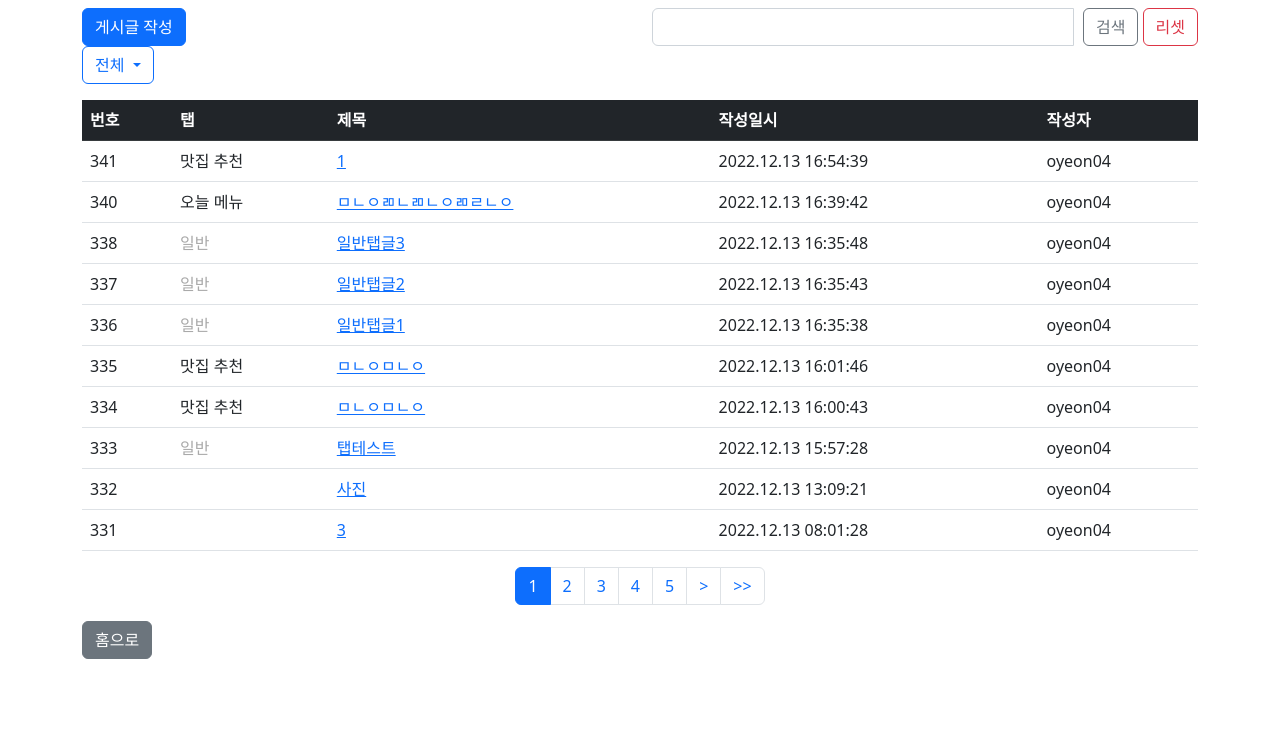
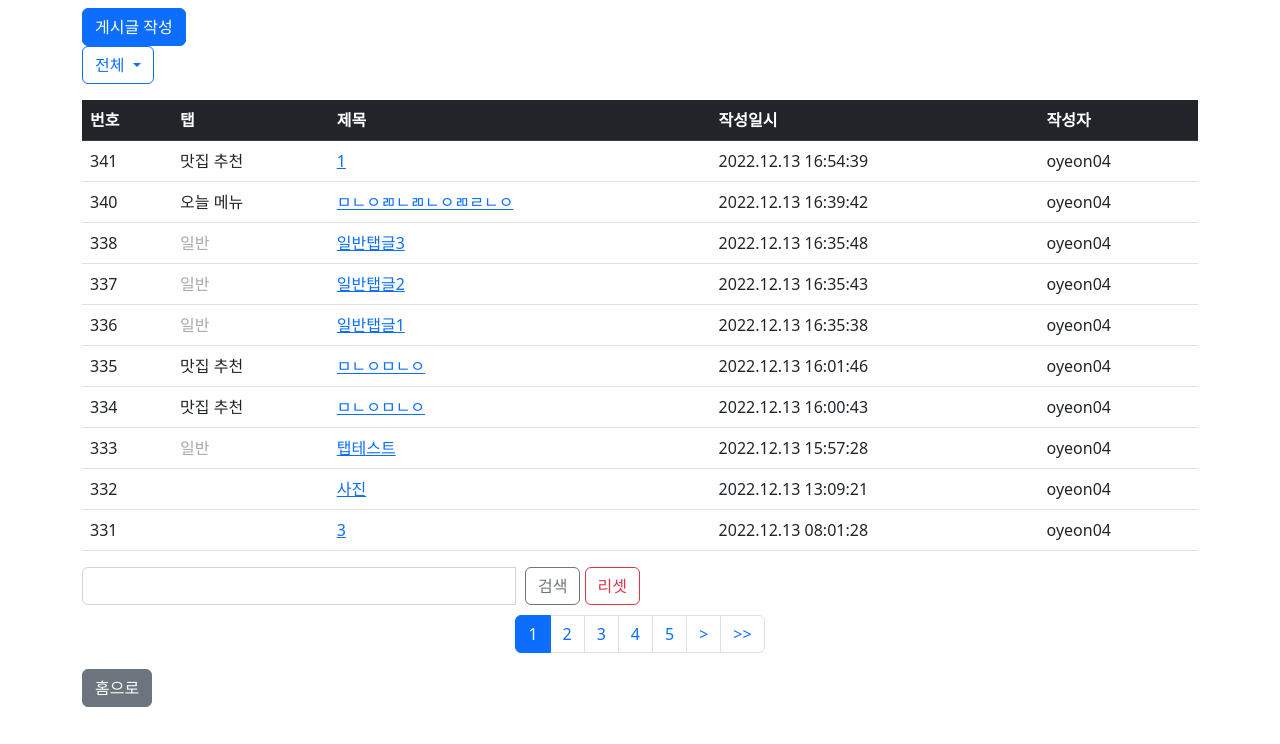
Before and after one commit to aplustudy/menu, a Flask app: page /board/ in a window 1280 px wide. Shown: the part 56-800 px from the top of the page. Run offline with Flask 2, Linux system fonts and the light colour scheme; data comes from the database, SQL or seed files in the repository; some libraries are stand-ins or nearby versions.

Commit message:
navbar, 리다이렉트

```diff
--- a/static/js/navbar.js
+++ b/static/js/navbar.js
@@ -8,23 +8,26 @@ $(document).ready(
       success: function (response) {
           if (response['result'] == 'success') {
               let name = response['name']
-              login_name = name
               $("#myname2").text(name + "님, 환영합니다!");
+              let html =
+              `<li><a class="dropdown-item" href="/user_page">내정보 보기</a></li>
+              <li><a class="dropdown-item" onclick="logout()" value="로그아웃" href="/">로그아웃</a></li>`
+              $("#dropdown").append(html)
           } else {
-              console.log(response['msg'])
+              let html =
+              `<li><a class="dropdown-item" href="/login">로그인</a></li>
+              <li><a class="dropdown-item" href="/join" value="회원가입" href="/">회원가입</a></li>`
+              $("#dropdown").append(html)
           }
       }
   })
 });
 
-  // 로그아웃 추가_토큰삭제
-  function logout() {
-    console.log('logout!')
-    $.removeCookie('mytoken', {path: '/'});
-
-  }
-
-
+// 로그아웃 추가_토큰삭제
+function logout() {
+  console.log('logout!')
+  $.removeCookie('mytoken', {path: '/'});
+}
 
 const userId = ''
 
@@ -118,10 +121,7 @@ class NavBar extends HTMLElement {
                     <a class="nav-link dropdown-toggle" href="#" role="button" data-bs-toggle="dropdown" aria-expanded="false">
                       내정보
                     </a>
-                    <ul class="dropdown-menu">
-                      <li><a class="dropdown-item" href="/user_page">내정보 보기</a></li>
-                      <li><a class="dropdown-item" href="/login">로그인</a></li>
-                      <li><a class="dropdown-item" onclick="logout()" value="로그아웃" href="/">로그아웃</a></li>
+                    <ul class="dropdown-menu" id="dropdown">
                     </ul>
                   </li>
                 </ul>
--- a/templates/board_list.html
+++ b/templates/board_list.html
@@ -4,10 +4,11 @@
     <meta charset="UTF-8">
     <meta http-equiv="X-UA-Compatible" content="IE=edge">
     <meta name="viewport" content="width=device-width, initial-scale=1.0">
-    <script src="/static/js/navbar.js" defer></script>
     <script src="https://ajax.googleapis.com/ajax/libs/jquery/3.5.1/jquery.min.js"></script>
     <script src="https://cdnjs.cloudflare.com/ajax/libs/jquery-cookie/1.4.1/jquery.cookie.min.js"></script>
     <link href="https://cdn.jsdelivr.net/npm/bootstrap@5.2.2/dist/css/bootstrap.min.css" rel="stylesheet" integrity="sha384-Zenh87qX5JnK2Jl0vWa8Ck2rdkQ2Bzep5IDxbcnCeuOxjzrPF/et3URy9Bv1WTRi" crossorigin="anonymous">
+    <script src="/static/js/navbar.js" defer></script>
+    <script src="/static/js/board_list.js" defer></script>
     <title>Document</title>
 </head>
 
@@ -23,10 +24,11 @@
     {% set last_page = (board_list.total+9) // 10 %}
     {% set last_page_group = (last_page-1) // ppg + 1 %}
 
-    <!-- 검색 -->
     <div class="row my-3">
-        <div class="col-6">
+        <div class="row-3">
+            <!-- 게시글 작성 버튼 -->
             <a href="{{ url_for('board.create') }}" class="btn btn-primary">게시글 작성</a>
+            <!-- 드롭다운 메뉴 START -->
             <div class="dropdown">
                 <button class="btn btn-outline-primary dropdown-toggle" type="button" id="dropdownMenuButton1" data-bs-toggle="dropdown" aria-expanded="false">
                 {{tab or '전체'}}
@@ -57,15 +59,7 @@
                     {% endif %}
                 </ul>
             </div>
-        </div>
-        <div class="col-6">
-            <div class="input-group">
-                <input type="text" id="search_kw" class="form-control" value="{{ kw or '' }}" style="margin-right:10px">
-                <div class="input-group-append">
-                    <button class="btn btn-outline-secondary" type="button" id="btn_search">검색</button>
-                    <button class="btn btn-outline-danger" type="button" id="btn_search_reset">리셋</button>
-                </div>
-            </div>
+            <!-- 드롭다운 메뉴 END -->
         </div>
     </div>
 
@@ -116,7 +110,18 @@
         </tbody>
     </table>
 
-    <!-- 페이징처리 -->
+    <!-- 검색 버튼 그룹 -->
+    <div class="row-6" style="width:50% ; margin-bottom:10px ; justify-content: center;">
+        <div class="input-group" >
+            <input type="text" id="search_kw" class="form-control" value="{{ kw or '' }}" style="margin-right:10px">
+            <div class="input-group-append">
+                <button class="btn btn-outline-secondary" type="button" id="btn_search">검색</button>
+                <button class="btn btn-outline-danger" type="button" id="btn_search_reset">리셋</button>
+            </div>
+        </div>
+    </div>
+
+    <!-- 페이징처리 START -->
     <ul class="pagination justify-content-center">
         <!-- 맨앞 -->
         {% if board_list.page > ppg %}
@@ -157,65 +162,17 @@
         </li>
         {% endif %}
     </ul>
-    <!-- 페이징처리 -->
+    <!-- 페이징처리 END -->
+
+
     <!-- 검색 폼 -->
     <form class="searchArea" id="searchForm" method="get" action="{{ url_for('board._list') }}">
         <input type="hidden" id="kw" name="kw" value="{{ kw or '' }}">
         <input type="hidden" id="page" name="page" value="{{ page }}">
         <input type="hidden" id="tab" name="tab" value="{{ tab }}">
     </form>
-    <!-- 검색 폼 -->
-    <script type='text/javascript'>
-        const page_elements = document.getElementsByClassName("page-link");
-        Array.from(page_elements).forEach(function(element) {
-            element.addEventListener('click', function() {
-                document.getElementById('page').value = this.dataset.page;
-                document.getElementById('searchForm').submit();
-            });
-        });
-        const btn_search = document.getElementById("btn_search");
-        btn_search.addEventListener('click', function() {
-            document.getElementById('kw').value = document.getElementById('search_kw').value;
-            document.getElementById('page').value = 1;  // 검색버튼을 클릭할 경우 1페이지부터 조회한다.
-            document.getElementById('tab').value = document.getElementById('tab').value;
-            document.getElementById('searchForm').submit();
-        });
-        const btn_search_reset = document.getElementById("btn_search_reset");
-        btn_search_reset.addEventListener('click', function() {
-            document.getElementById('kw').value = ''
-            document.getElementById('page').value = 1;
-            document.getElementById('tab').value = document.getElementById('tab').value;
-            document.getElementById('searchForm').submit();
-        });
-        const tab0 = document.getElementById("tab0");
-        tab0.addEventListener('click', function() {
-            document.getElementById('kw').value = document.getElementById('search_kw').value;
-            document.getElementById('page').value = 1;  // 검색버튼을 클릭할 경우 1페이지부터 조회한다.
-            document.getElementById('tab').value = ''
-            document.getElementById('searchForm').submit();
-        });
-        const tab1 = document.getElementById("tab1");
-        tab1.addEventListener('click', function() {
-            document.getElementById('kw').value = document.getElementById('search_kw').value;
-            document.getElementById('page').value = 1;  // 검색버튼을 클릭할 경우 1페이지부터 조회한다.
-            document.getElementById('tab').value = '일반'
-            document.getElementById('searchForm').submit();
-        });
-        const tab2 = document.getElementById("tab2");
-        tab2.addEventListener('click', function() {
-            document.getElementById('kw').value = document.getElementById('search_kw').value;
-            document.getElementById('page').value = 1;  // 검색버튼을 클릭할 경우 1페이지부터 조회한다.
-            document.getElementById('tab').value = '오늘 메뉴'
-            document.getElementById('searchForm').submit();
-        });
-        const tab3 = document.getElementById("tab3");
-        tab3.addEventListener('click', function() {
-            document.getElementById('kw').value = document.getElementById('search_kw').value;
-            document.getElementById('page').value = 1;  // 검색버튼을 클릭할 경우 1페이지부터 조회한다.
-            document.getElementById('tab').value = '맛집 추천'
-            document.getElementById('searchForm').submit();
-        });
-    </script>
+
+    <!-- 홈으로 버튼 -->
     <a href="{{ url_for('main') }}" class="btn btn-secondary">홈으로</a>
 </div>
 <script src="https://cdn.jsdelivr.net/npm/bootstrap@5.2.2/dist/js/bootstrap.bundle.min.js"
--- a/views/user_page.py
+++ b/views/user_page.py
@@ -1,4 +1,4 @@
-from flask import Blueprint, render_template, request
+from flask import Blueprint, render_template, request, redirect, url_for
 from pymongo import MongoClient
 import certifi
 import jwt
@@ -18,5 +18,5 @@ def main():
         userinfo = db.user.find_one({'email': payload['email']}, {'_id': 0})
         user_email = userinfo['email']
     except:
-        user_email = userinfo['익명']
+        return redirect(url_for('login.loginCall'))
     return render_template("user_page.html", user_email = user_email)
```
Also changed, not shown: static/js/board_list.js (added, +49 -0 lines).
